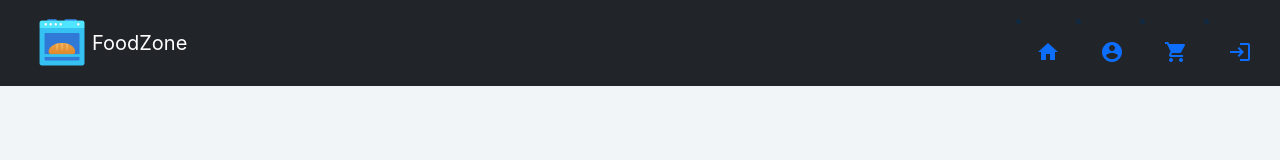
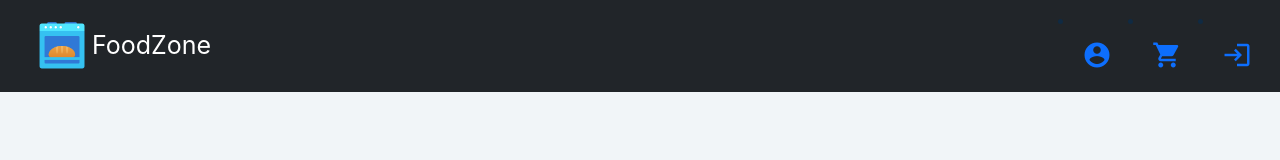
Before and after one commit to GHOST117s/my-react-app, a React (Create React App) app: page / in a window 1280 px wide. Shown: the top 160 px of the page. Built offline with nearby package versions, Linux system fonts and the light colour scheme.

Commit message:
removed/home -icon/added home link to foodZone icon

```diff
--- a/src/Components/CartPage.jsx
+++ b/src/Components/CartPage.jsx
@@ -8,12 +8,14 @@ const CartPage = () => {
 
 
 
+
+
     const Navigate = useNavigate()
 
 
     const handleCartButton =() =>{
 if(cartItems.length === 0) {
-  alert("there are no item")
+  alert("There are no Items in Ur Cart")
   return
 }
 
--- a/src/Components/Home.jsx
+++ b/src/Components/Home.jsx
@@ -7,8 +7,8 @@ import items from "../food-itmes";
 // import CartPage from "./CartPage";
 
 
-import logo from "../logo.JPG";
-import CartPage from "../Components/CartPage";
+// import logo from "../logo.JPG";
+// import CartPage from "../Components/CartPage";
 
 const allCategories = ["all", ...new Set(items.map((item) => item.category))];
 
--- a/src/Components/Navbar.jsx
+++ b/src/Components/Navbar.jsx
@@ -23,7 +23,7 @@ const handleCartButton =() =>{
  <nav className="navbar navbar-expand-lg navbar-dark bg-dark">
   <div className="container-fluid ml-5">
   <img src={logo2} alt="" width="60" height="60"/>
-    <a className="navbar-brand" >FoodZone</a>
+    <Link className="navbar-brand" to="/" style={{fontSize:"25px"}} >FoodZone</Link>
     <button className="navbar-toggler" type="button" data-bs-toggle="collapse" data-bs-target="#navbarSupportedContent" aria-controls="navbarSupportedContent" aria-expanded="false" aria-label="Toggle navigation">
       <span className="navbar-toggler-icon"></span>
     </button>
@@ -34,19 +34,19 @@ const handleCartButton =() =>{
       </ul>
 
       <form className="d-flex">
-      <li className="nav-item">
-          <Link className="nav-link ml-1 " aria-current="page" to="/"><span className="material-icons">
+      {/* <li className="nav-item">
+          <Link className="nav-link ml-1 " aria-current="page" to="/"><span className="material-icons" style={{fontSize:"30px"}}>
 home
 </span>
 </Link>
-        </li>
+        </li> */}
         <li className="nav-item">
-          <Link className="nav-link ml-2" to="/UserDet"><span className="material-icons">
+          <Link className="nav-link ml-2" to="/UserDet"><span className="material-icons" style={{fontSize:"30px"}}>
 account_circle
 </span></Link>
         </li>
         <li className="nav-item">
-          <button className='nav-link ml-2' to="/Login"  onClick={handleCartButton}><i className="material-icons md-dark"><span className="material-icons">
+          <button className='nav-link ml-2' to="/Login"  onClick={handleCartButton}><i className="material-icons md-dark"><span className="material-icons" style={{fontSize:"30px"}}>
 shopping_cart
 </span>
 </i></button>
@@ -56,7 +56,7 @@ shopping_cart
 
 
         <li className="nav-item">
-          <Link className='nav-link ml-2' to="/Login"><span className="material-icons">
+          <Link className='nav-link ml-2' to="/Login"><span className="material-icons" style={{fontSize:"30px"}}>
 login
 </span></Link>
         </li>
```
